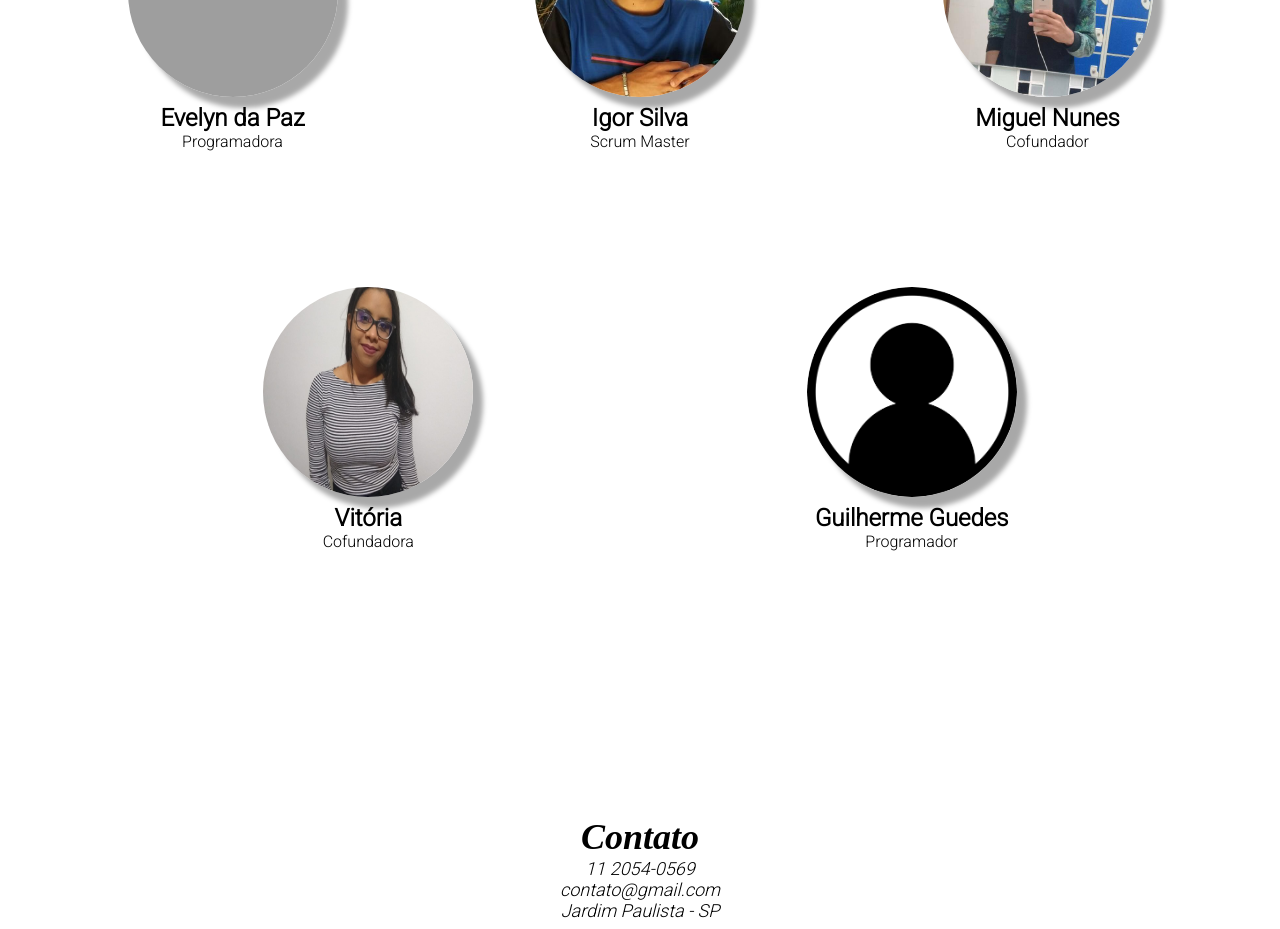
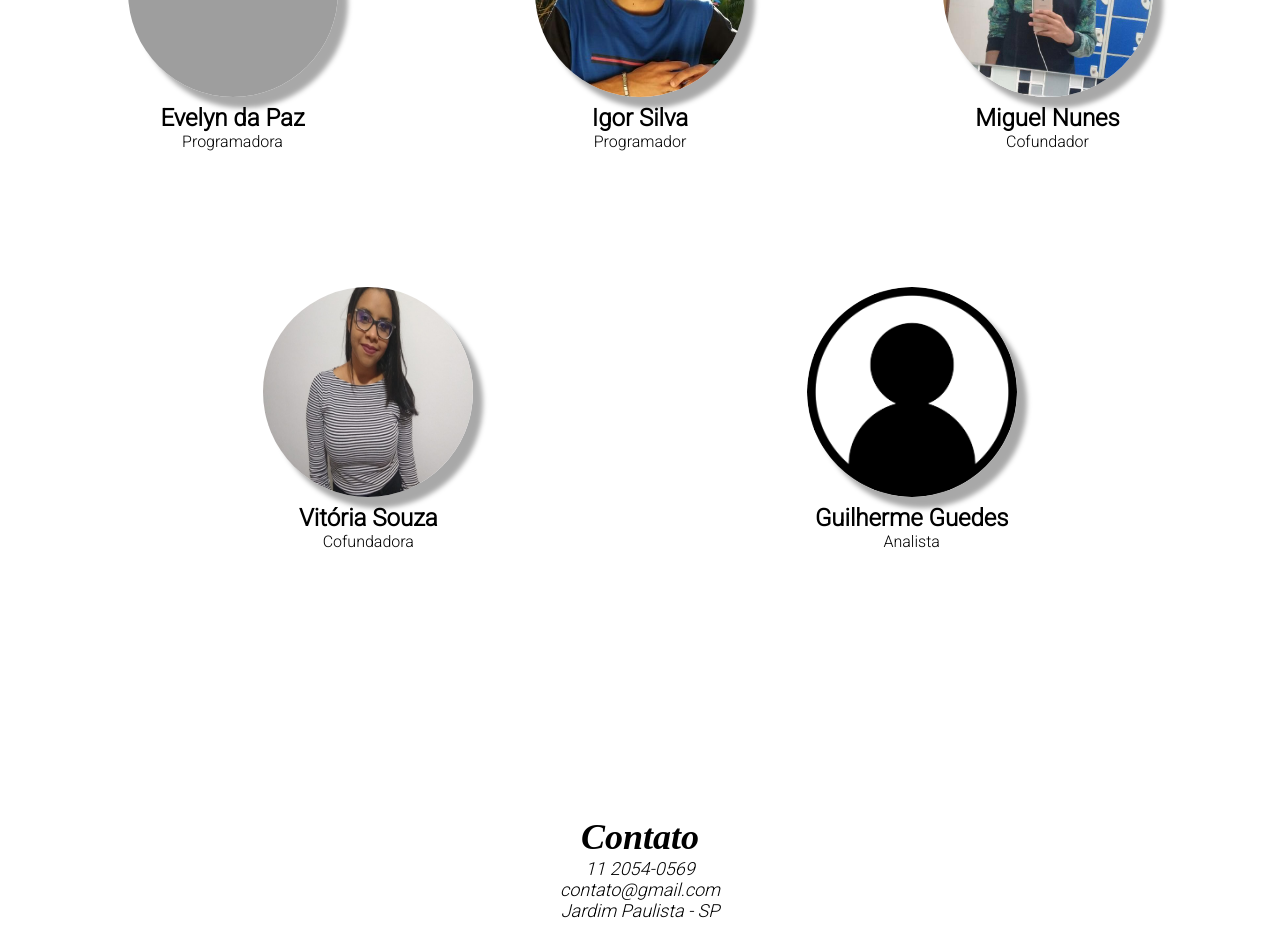
Before and after one commit to 1adsa-grupo10/Projeto-P-I, a plain HTML site: page Site insitucional/Vitória/index.html in a window 1280 px wide. Shown: the part 2120-3049 px from the top of the page. Drawn offline with nearby package versions, Linux system fonts and the light colour scheme; grey boxes are pictures that could not be loaded.

Commit message:
Atualizei as funções de cada integrante

```diff
--- a/Site insitucional/Vitória/index.html
+++ b/Site insitucional/Vitória/index.html
@@ -99,7 +99,7 @@
             </div>
             <div class="team-content">
                 <h2>Igor Silva</h2>
-                <p>Scrum Master</p>
+                <p>Programador</p>
             </div>
         </div>
 
@@ -118,7 +118,7 @@
                 <img src="imagens/vitoria.jpg">
             </div>
             <div class="team-content">
-                <h2>Vitória</h2>
+                <h2>Vitória Souza</h2>
                 <p>Cofundadora</p>
             </div>
         </div>
@@ -129,7 +129,7 @@
             </div>
             <div class="team-content">
                 <h2>Guilherme Guedes</h2>
-                <p>Programador</p>
+                <p>Analista</p>
             </div>
         </div>
 
```
